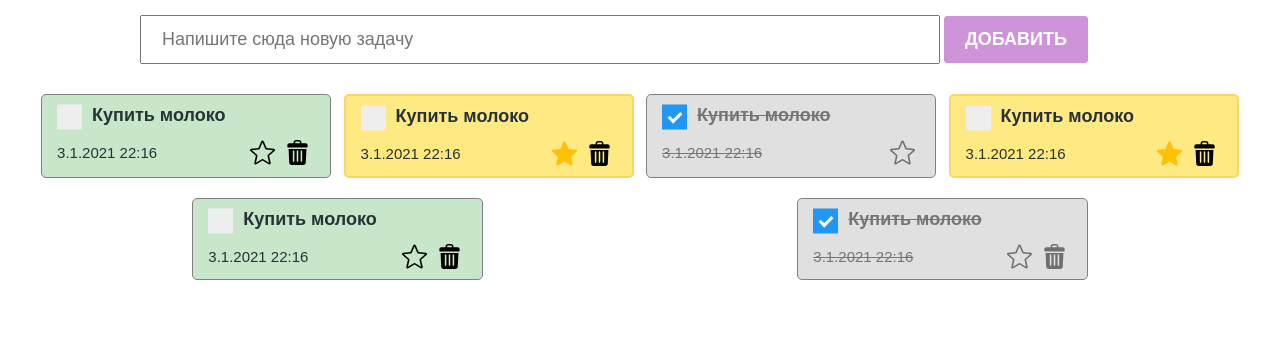
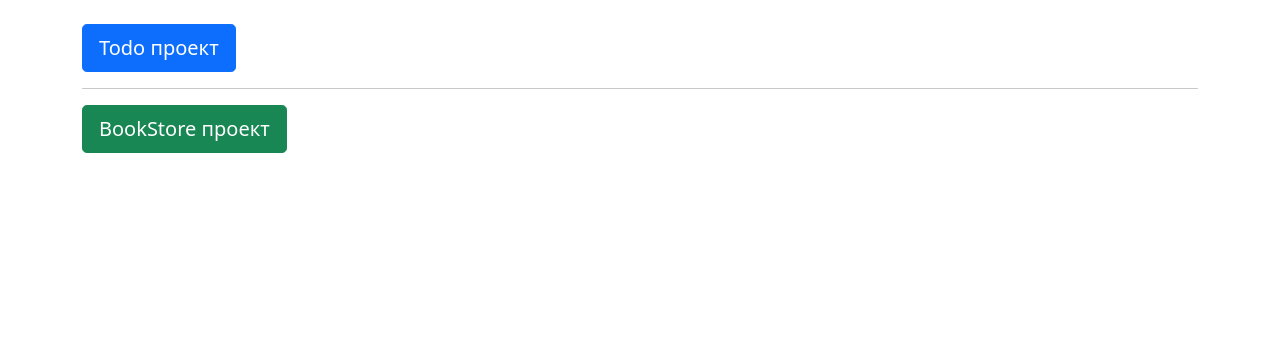
Before and after one commit to Zhantai28/todo, a Django app: page / in a window 1280 px wide. Shown: the top 344 px of the page. Run offline with Django 3.2, Linux system fonts and the light colour scheme.

Commit message:
added main page

```diff
--- a/main/static/styles/styles.css
+++ b/main/static/styles/styles.css
@@ -37,6 +37,14 @@
 .create-button:active {
   border: 1px white #ce93d8;
   box-shadow: 2px 2px 2px 2px #fce4ec;
+}
+.main-page {
+  border: 1px solid black;
+  text-decoration: none;
+  color: white;
+  padding: 4px;
+  border-radius: 0.25rem;
+  background-color: black;
 }
 .todo-container {
   padding: 30px 20px;
--- a/main/templates/books.html
+++ b/main/templates/books.html
@@ -8,7 +8,8 @@
 </head>
 <body>
     <div class='container'>
-        <a href="http://127.0.0.1:8000/book-add/" class="btn btn-secondary">Добавить книгу</a>
+        <br>
+        <p><a href="http://127.0.0.1:8000/book-add/" class="btn btn-secondary">Добавить книгу</a> <a href="{% url 'home'%} " class="btn btn-dark">Вернуться на главную страницу</a></p>
         {% for book in book_list %}
             <hr>
                 <div class="
--- a/main/templates/index.html
+++ b/main/templates/index.html
@@ -1,122 +1,17 @@
-{% load static %}
 <!DOCTYPE html>
 <html lang="en">
-  <head>
-    <meta charset="UTF-8" />
-    <meta name="viewport" content="width=device-width, initial-scale=1.0" />
-    <title>Lesson 18</title>
-    <link rel="stylesheet" href="{% static 'styles/styles.css'%}" />
-    <link rel="stylesheet" href="{% static 'styles/checkbox.css'%}" />
-  </head>
-  <body>
-    <section>
-      <div class="create-container">
-        <input
-          type="text"
-          class="create-input"
-          placeholder="Напишите сюда новую задачу"
-        />
-        <button class="create-button">Добавить</button>
-      </div>
-      <div class="todo-container">
-        <div class="todo-item">
-          <div class="todo-item-header">
-            <label class="checkbox-container">
-              <input type="checkbox" />
-              <span class="checkmark"></span>
-            </label>
-            <h4>Купить молоко</h4>
-          </div>
-          <div class="todo-item-footer">
-            <p>3.1.2021 <span>22:16</span></p>
-            <div class="action-button">
-              <img src="./images/white.svg" alt="" />
-              <img src="./images/trashcan.svg" alt="" />
-            </div>
-          </div>
-        </div>
-        <div class="todo-item marked">
-          <div class="todo-item-header">
-            <label class="checkbox-container">
-              <input type="checkbox" />
-              <span class="checkmark"></span>
-            </label>
-            <h4>Купить молоко</h4>
-          </div>
-          <div class="todo-item-footer">
-            <p>3.1.2021 <span>22:16</span></p>
-            <div class="action-button">
-              <img src="./images/yellow.svg" alt="" />
-              <img src="./images/trashcan.svg" alt="" />
-            </div>
-          </div>
-        </div>
-        <div class="todo-item done">
-          <div class="todo-item-header">
-            <label class="checkbox-container">
-              <input type="checkbox" checked />
-              <span class="checkmark"></span>
-            </label>
-            <h4>Купить молоко</h4>
-          </div>
-          <div class="todo-item-footer">
-            <p>3.1.2021 <span>22:16</span></p>
-            <div class="action-button">
-              <img src="./images/white.svg" alt="" />
-              <imgс src="./images/trashcan.svg" alt="" />
-            </div>
-          </div>
-        </div>
-        <div class="todo-item marked">
-          <div class="todo-item-header">
-            <label class="checkbox-container">
-              <input type="checkbox" />
-              <span class="checkmark"></span>
-            </label>
-            <h4>Купить молоко</h4>
-          </div>
-          <div class="todo-item-footer">
-            <p>3.1.2021 <span>22:16</span></p>
-            <div class="action-button">
-              <img src="./images/yellow.svg" alt="" />
-              <img src="./images/trashcan.svg" alt="" />
-            </div>
-          </div>
-        </div>
-        <div class="todo-item">
-          <div class="todo-item-header">
-            <label class="checkbox-container">
-              <input type="checkbox" />
-              <span class="checkmark"></span>
-            </label>
-            <h4>Купить молоко</h4>
-          </div>
-          <div class="todo-item-footer">
-            <p>3.1.2021 <span>22:16</span></p>
-            <div class="action-button">
-              <img src="./images/white.svg" alt="" />
-              <img src="./images/trashcan.svg" alt="" />
-            </div>
-          </div>
-        </div>
-        <div class="todo-item done">
-          <div class="todo-item-header">
-            <label class="checkbox-container">
-              <input type="checkbox" checked />
-              <span class="checkmark"></span>
-            </label>
-            <h4>Купить молоко</h4>
-          </div>
-          <div class="todo-item-footer">
-            <p>3.1.2021 <span>22:16</span></p>
-            <div class="action-button">
-              <img src="./images/white.svg" alt="" />
-              <img src="./images/trashcan.svg" alt="" />
-            </div>
-          </div>
-        </div>
-      </div>
-    </section>
-    <script src="./script.js"></script>
-  </body>
+<head>
+  <meta charset="UTF-8">
+  <meta name="viewport" content="width=device-width, initial-scale=1.0">
+  <title>Main</title>
+  <link href="https://cdn.jsdelivr.net/npm/bootstrap@5.0.0-beta1/dist/css/bootstrap.min.css" rel="stylesheet" integrity="sha384-giJF6kkoqNQ00vy+HMDP7azOuL0xtbfIcaT9wjKHr8RbDVddVHyTfAAsrekwKmP1" crossorigin="anonymous">
+</head>
+<body>
+    <div class="container">
+      <br>
+      <p><a href="{% url 'test' %}" class="btn btn-primary btn-lg">Todo проект</a></p>
+      <hr>
+      <p><a href="{% url 'bookstore'%}" class="btn btn-success btn-lg">BookStore проект</a></p>
+    </div>
+</body>
 </html>
--- a/main/templates/test.html
+++ b/main/templates/test.html
@@ -21,7 +21,7 @@
                     placeholder="Напишите сюда новую задачу"
                     name="todo_text"
                 />
-                <button class="create-button">Добавить</button>
+                <button class="create-button">Добавить</button> <a href="{% url 'home' %}" class="main-page">Вернуться</a>
             </form>
         </div>
         <div class="todo-container">
```
